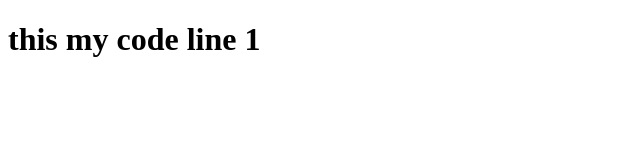
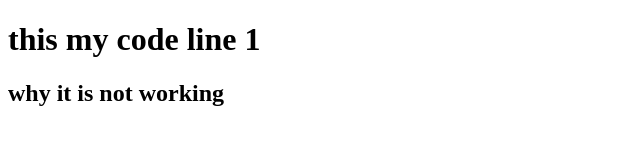
Before and after one commit to Jaif5/mer8, a plain HTML site: page index.html in a window 1280 px wide. Shown: the whole page, without its empty margins (0-640 px from the left). Drawn offline with Linux system fonts and the light colour scheme.

Commit message:
comments 3

```diff
--- a/index.html
+++ b/index.html
@@ -7,5 +7,6 @@
 </head>
 <body>
     <h1> this my code line 1</h1>
+    <h2> why it is not working</h2>
 </body>
 </html>
```
